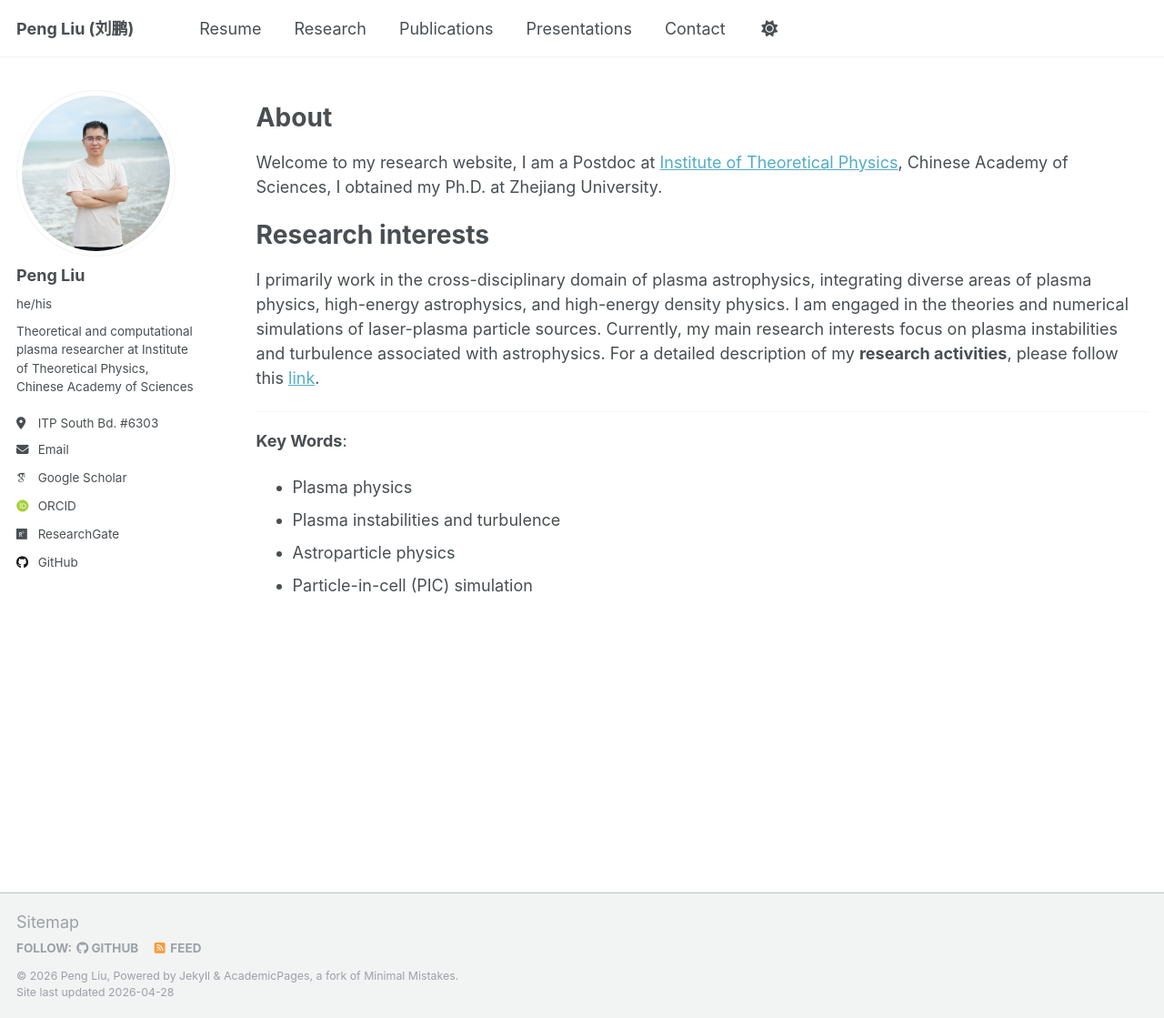
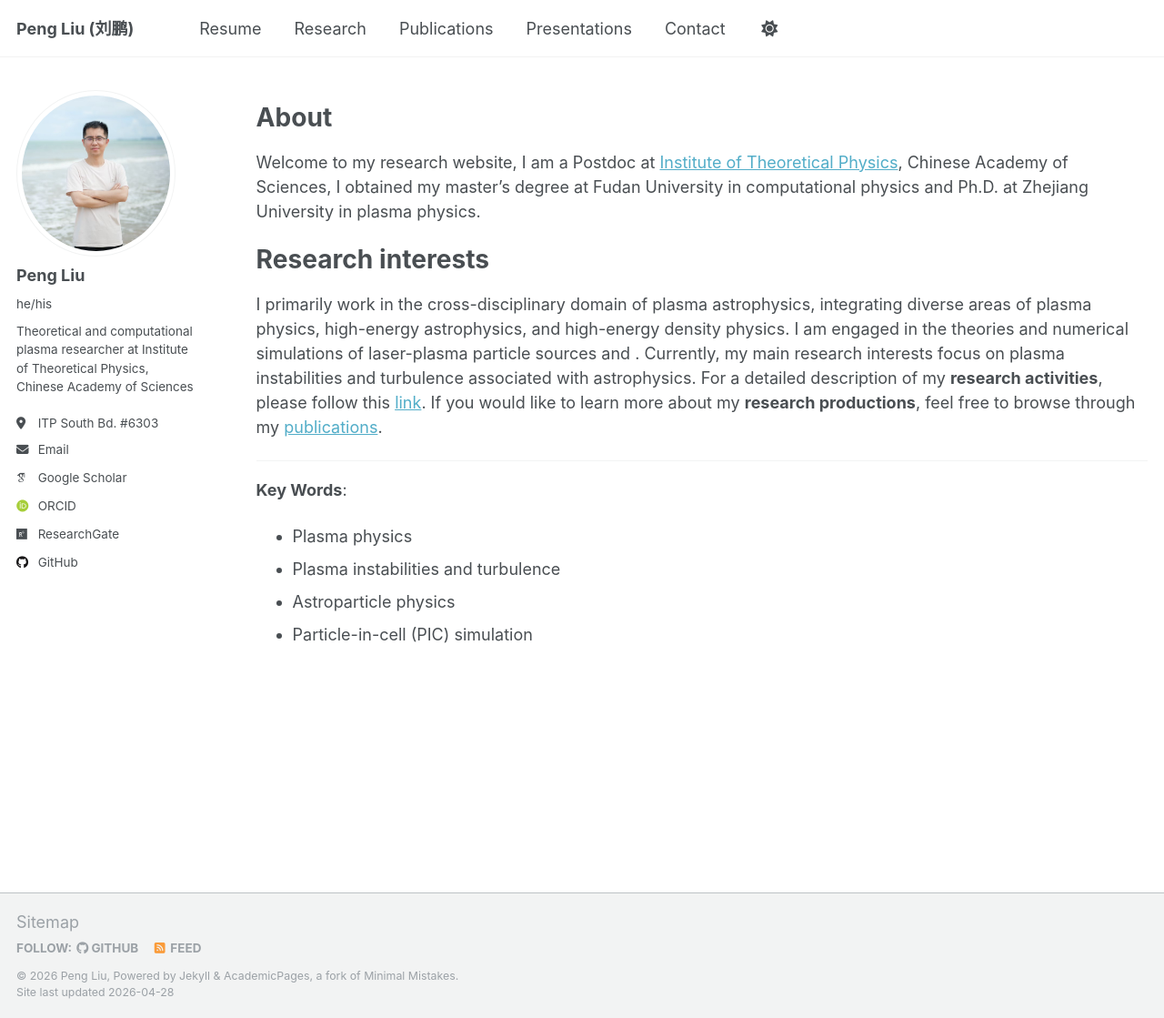
Before and after one commit to pliulfcuigithub/pliulfcuigithub.github.io, a Jekyll site: the page built from _pages/about.md, in a window 1280 px wide and 1119 px high. Shown: the whole window at 91% size. Built offline with Jekyll 4.4.1, drawn with Linux system fonts in a browser that asks for light colours; some web fonts are replaced.

Commit message:
Update about.md

```diff
--- a/_pages/about.md
+++ b/_pages/about.md
@@ -11,12 +11,12 @@ redirect_from:
 
 About
 ======
-Welcome to my research website, I am a Postdoc at [Institute of Theoretical Physics](http://www.itp.ac.cn/), Chinese Academy of Sciences, I obtained my Ph.D. at Zhejiang University.
+Welcome to my research website, I am a Postdoc at [Institute of Theoretical Physics](http://www.itp.ac.cn/), Chinese Academy of Sciences, I obtained my master's degree at Fudan University in computational physics and Ph.D. at Zhejiang University in plasma physics.
 
 Research interests
 =====
 
-I primarily work in the cross-disciplinary domain of plasma astrophysics, integrating diverse areas of plasma physics, high-energy astrophysics, and high-energy density physics. I am engaged in the theories and numerical simulations of laser-plasma particle sources. Currently, my main research interests focus on plasma instabilities and turbulence associated with astrophysics. For a detailed description of my **research activities**, please follow this [link](https://pliulfcuigithub.github.io/research/).
+I primarily work in the cross-disciplinary domain of plasma astrophysics, integrating diverse areas of plasma physics, high-energy astrophysics, and high-energy density physics. I am engaged in the theories and numerical simulations of laser-plasma particle sources and . Currently, my main research interests focus on plasma instabilities and turbulence associated with astrophysics. For a detailed description of my **research activities**, please follow this [link](https://pliulfcuigithub.github.io/research/). If you would like to learn more about my **research productions**, feel free to browse through my [publications](https://pliulfcuigithub.github.io/publications/).
 
 ---
 **Key Words**:
```
